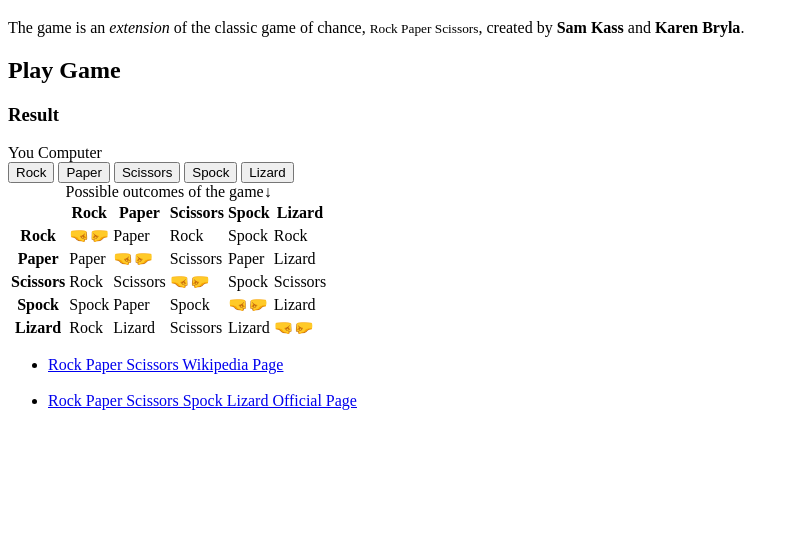
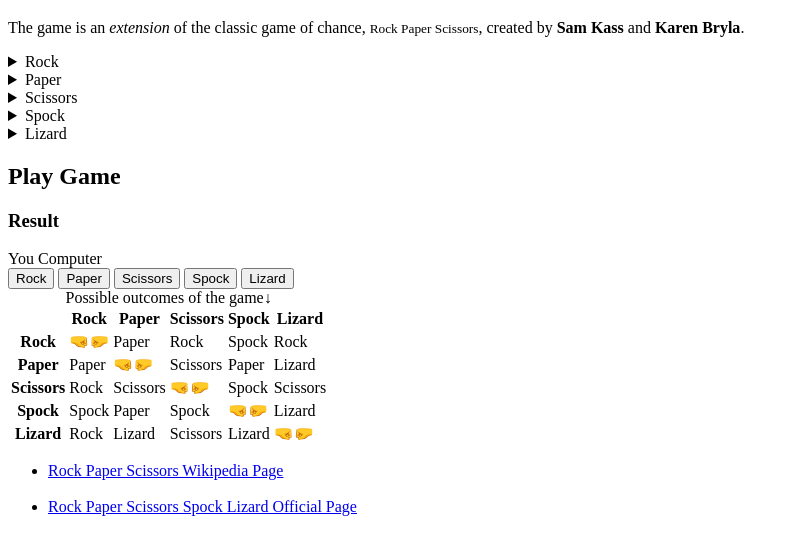
Before and after one commit to Code-Institute-Submissions/uyangabatnasann-project2, a plain HTML site: page index.html in a window 1280 px wide. Shown: the part 61-616 px from the top of the page, without its empty margins (0-799 px from the left). Drawn offline with Linux system fonts and the light colour scheme.

Commit message:
Add game rule structure in html

```diff
--- a/index.html
+++ b/index.html
@@ -17,7 +17,28 @@
         <h1>Rock Paper Scissors Spock Lizard</h1>
         <p title="description">The game is an <em>extension</em> of the classic game of chance, <small>Rock Paper Scissors</small>, created by <strong>Sam Kass</strong> and <strong>Karen Bryla</strong>.</p>
     </header>
-    <div></div>
+    <div>
+        <details>
+            <summary>Rock</summary>
+            Crushes Lizard<br>Crushes Scissors
+        </details>
+        <details>
+            <summary>Paper</summary>
+            Covers Rock<br>Disproves Spock
+        </details>
+        <details>
+            <summary>Scissors</summary>
+            Cuts Paper<br>Decapitates Lizard
+        </details>
+        <details>
+            <summary>Spock</summary>
+            Smashes Scissors<br>Vaporizes Rock
+        </details>
+        <details>
+            <summary>Lizard</summary>
+            Eats Paper<br>Poisons Spock
+        </details>
+    </div>
     <div>
         <h2>Play Game</h2>
         <h3 id="result">Result </h3>
```
